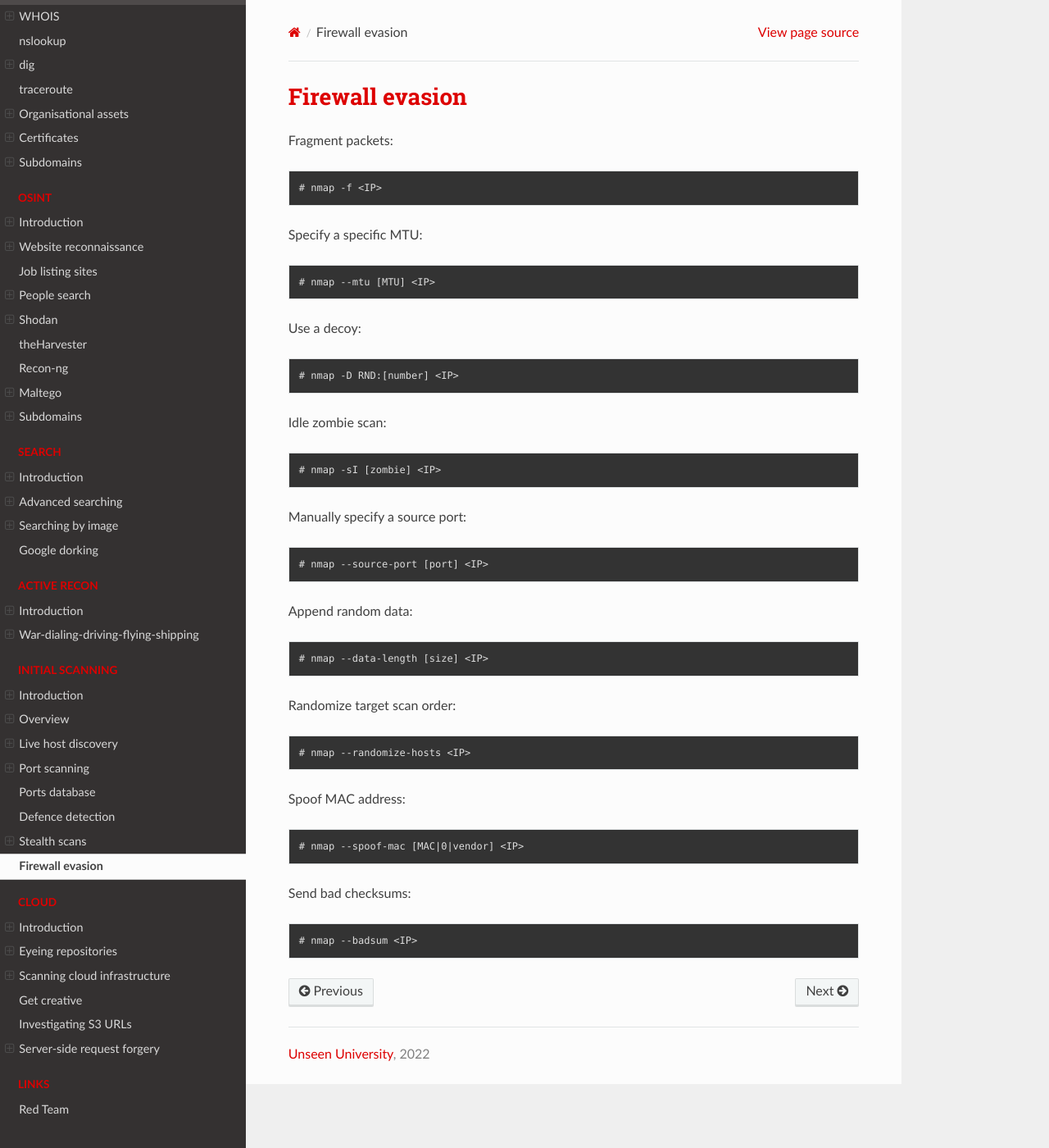
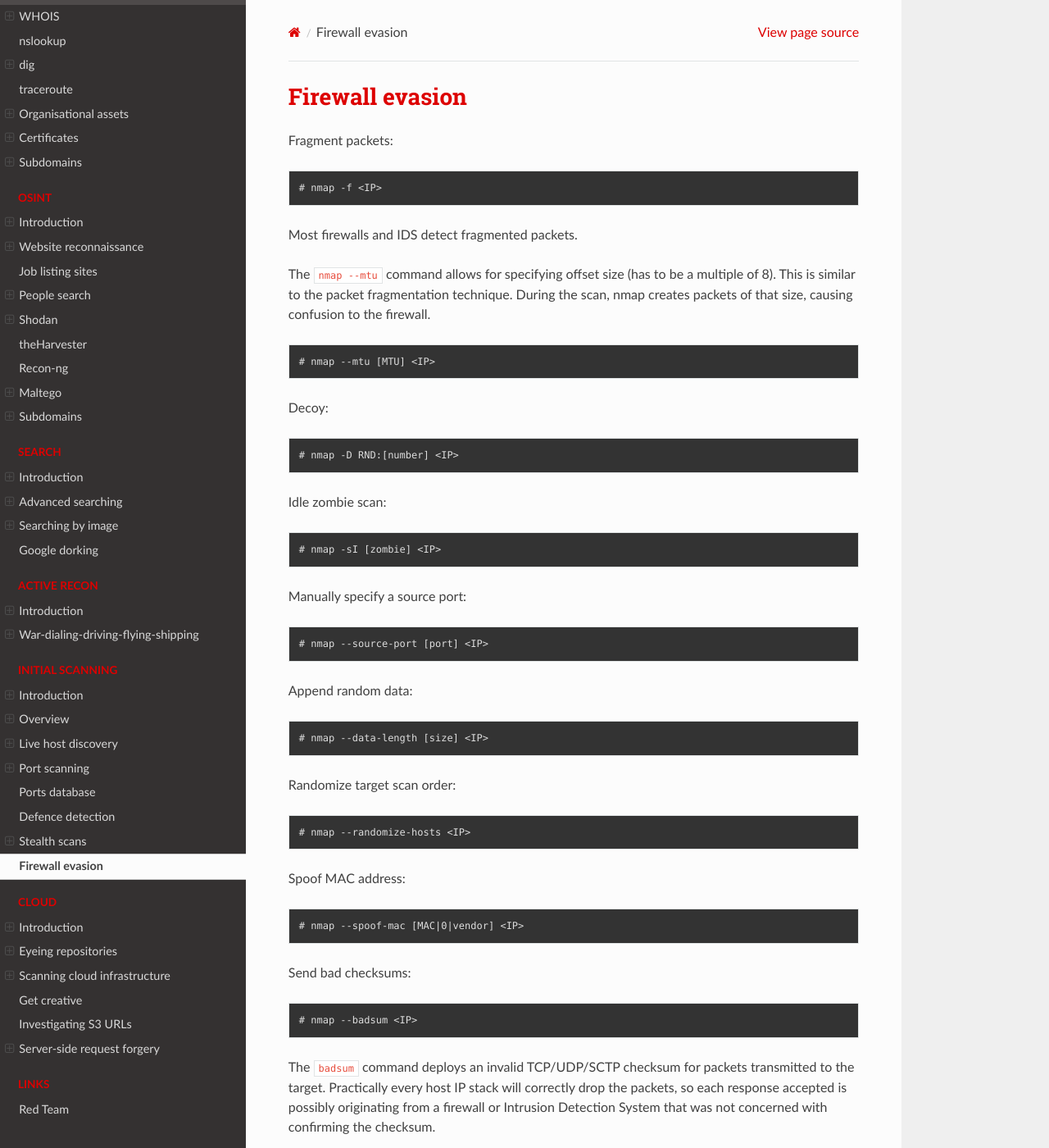
Before and after one commit to tymyrddin/red-recon, a Sphinx documentation site: the page built from source/docs/scanning/firewall.md, in a window 1280 px wide and 1400 px high. Shown: the whole window at 82% size. Built offline with Sphinx 7.4.7 and the Read the Docs theme 2.0.0, drawn with Linux system fonts in a browser that asks for light colours.

```diff
--- a/source/conf.py
+++ b/source/conf.py
@@ -43,7 +43,7 @@ html_theme = 'sphinx_rtd_theme'
 html_theme_options = {
     'display_version': True,
     'prev_next_buttons_location': 'bottom',
-    'style_external_links': True,
+    'style_external_links': False,
     # Toc options
     'collapse_navigation': False,
     'sticky_navigation': False,
--- a/source/docs/scanning/firewall.md
+++ b/source/docs/scanning/firewall.md
@@ -4,11 +4,14 @@ Fragment packets:
 
     # nmap -f <IP>
 
-Specify a specific MTU:
+Most firewalls and IDS detect fragmented packets.
+
+The `nmap --mtu` command allows for specifying offset size (has to be a multiple of 8). This is similar to the packet
+fragmentation technique. During the scan, nmap creates packets of that size, causing confusion to the firewall.
 
     # nmap --mtu [MTU] <IP>
 
-Use a decoy:
+Decoy:
 
     # nmap -D RND:[number] <IP>
 
@@ -35,3 +38,7 @@ Spoof MAC address:
 Send bad checksums:
 
     # nmap --badsum <IP>
+
+The `badsum` command deploys an invalid TCP/UDP/SCTP checksum for packets transmitted to the target. Practically every
+host IP stack will correctly drop the packets, so each response accepted is possibly originating from a firewall or
+Intrusion Detection System that was not concerned with confirming the checksum.
```
